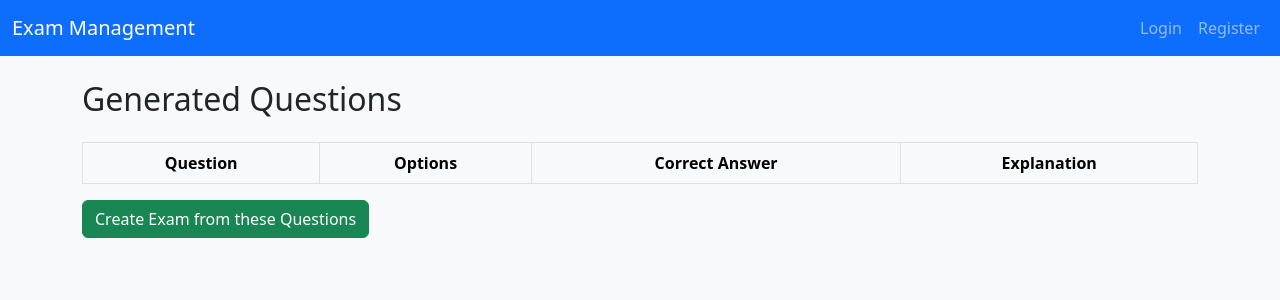
After one commit to sooraj46/AI_Exam_Generator, a Flask app: template app/templates/conductor/view_questions.html in a window 1280 px wide. The commit adds this page. Shown: the top 300 px of the page. Run offline with Flask 3, Linux system fonts and the light colour scheme; the template is opened without the code that fills it, so the values that code supplies are empty.

Commit message:
File upload and question generation

```diff
--- a/app/__init__.py
+++ b/app/__init__.py
@@ -1,3 +1,4 @@
+import os
 from flask import Flask
 from .models import db, bcrypt, User
 from flask_migrate import Migrate
@@ -17,6 +18,9 @@ def create_app(config_name='default'):
     migrate = Migrate(app, db)
     jwt = JWTManager(app)
 
+    if not os.path.exists(app.config['UPLOAD_FOLDER']):
+        os.makedirs(app.config['UPLOAD_FOLDER'])
+
     # Register blueprints
     app.register_blueprint(auth_bp)
     app.register_blueprint(admin_bp, url_prefix='/admin')
--- a/app/routes/conductor.py
+++ b/app/routes/conductor.py
@@ -1,10 +1,35 @@
-import bcrypt
-from flask import Blueprint, request, render_template, flash, redirect, url_for
+import json
+import os
+from flask_bcrypt import Bcrypt
+from flask import Blueprint, current_app, request, render_template, flash, redirect, url_for
 from flask_jwt_extended import jwt_required, get_jwt_identity
-from ..models import db, User, Group, Role
+from ..models import Document, Question, db, User, Group, Role
 from ..utils.decorators import roles_required
+import google.generativeai as genai
+from werkzeug.utils import secure_filename
+from typing_extensions import TypedDict, List
 
+bcrypt = Bcrypt()
 conductor_bp = Blueprint('conductor', __name__, template_folder='../templates/conductor')
+
+# Configure Gemini AI
+genai.configure(api_key=os.environ.get("GEMINI_API_KEY"))
+
+# Allowed file extensions
+ALLOWED_EXTENSIONS = {'pdf'}
+
+class Question(TypedDict):
+    question: str
+    options: List[str]
+    correct_answer: str
+    explanation: str
+
+class MCQGeneratorOutput(TypedDict):
+    questions: List[Question]
+
+def allowed_file(filename):
+    """Check if the file has an allowed extension."""
+    return '.' in filename and filename.rsplit('.', 1)[1].lower() in ALLOWED_EXTENSIONS
 
 @conductor_bp.route('/manage-exam-takers', methods=['GET', 'POST'])
 @jwt_required()
@@ -20,14 +45,14 @@ def manage_exam_takers():
             flash('Username already exists.', 'danger')
             return redirect(url_for('conductor.manage_exam_takers'))
 
-        hashed_password = bcrypt.generate_password_hash(password).decode('utf-8')
         exam_taker_role = Role.query.filter_by(name='ExamTaker').first()
 
         if not exam_taker_role:
             flash('Exam Taker role not found.', 'danger')
             return redirect(url_for('conductor.manage_exam_takers'))
 
-        new_exam_taker = User(username=username, email=email, password=hashed_password)
+        new_exam_taker = User(username=username, email=email)
+        new_exam_taker.set_password(password)
         new_exam_taker.roles.append(exam_taker_role)
         db.session.add(new_exam_taker)
         db.session.commit()
@@ -102,3 +127,125 @@ def toggle_access():
     else:
         flash('Group not found.', 'danger')
     return redirect(url_for('conductor.manage_groups'))
+
+@conductor_bp.route('/delete-group/<int:group_id>', methods=['POST'])
+@jwt_required()
+@roles_required('ExamConductor')
+def delete_group(group_id):
+    group_to_delete = Group.query.get_or_404(group_id)
+
+    db.session.delete(group_to_delete)
+    db.session.commit()
+    flash(f'Group {group_to_delete.name} has been deleted successfully.', 'success')
+
+@conductor_bp.route('/upload-document', methods=['GET', 'POST'])
+@jwt_required()
+@roles_required('ExamConductor')
+def upload_document():
+    if request.method == 'POST':
+        file = request.files.get('file')
+        if file and allowed_file(file.filename):
+            filename = secure_filename(file.filename)
+            user_id = get_jwt_identity()
+            filepath = os.path.join(current_app.config['UPLOAD_FOLDER'], f"{user_id}_{filename}")
+            file.save(filepath)
+
+            # Save the document in the database
+            document = Document(filename=filename, filepath=filepath, owner_id=user_id)
+            db.session.add(document)
+            db.session.commit()
+
+            flash('File uploaded successfully!', 'success')
+        else:
+            flash('Invalid file type. Please upload a PDF file.', 'danger')
+
+    uploaded_documents = Document.query.filter_by(owner_id=get_jwt_identity()).all()
+    return render_template('conductor/upload_document.html' , documents=uploaded_documents)
+
+@conductor_bp.route('/generate-questions/<int:document_id>', methods=['GET', 'POST'])
+@jwt_required()
+@roles_required('ExamConductor')
+def generate_questions(document_id):
+    document = Document.query.get_or_404(document_id)
+    user_id = get_jwt_identity()
+    if document.owner_id != user_id:
+        flash('You do not have permission to access this document.', 'danger')
+        return redirect(url_for('conductor.upload_document'))
+
+    # Generate questions using Gemini AI
+    try:
+        # Prepare the prompt
+        prompt = f"""
+        Based on the following content, generate 10 multiple-choice questions in JSON format.
+        Each question should include:
+        - "question": The question text.
+        - "options": An array of four options.
+        - "correct_answer": The correct option.
+        - "explanation": A brief explanation.
+        """
+        myfile = genai.upload_file(path= document.filepath)
+        model = genai.GenerativeModel(model_name="gemini-1.5-flash")
+        response = model.generate_content([myfile , prompt],generation_config=genai.GenerationConfig(response_mime_type="application/json", response_schema= MCQGeneratorOutput ))
+
+        generated_text = response.text
+
+        # Parse the generated text to extract questions
+        questions = parse_generated_questions(generated_text, document)
+
+        db.session.add_all(questions)
+        db.session.commit()
+
+        flash('Questions generated successfully!', 'success')
+        return render_template('conductor/view_questions.html', questions=questions)
+    except Exception as e:
+        flash(f'Error generating questions: {e}', 'danger')
+        return redirect(url_for('conductor.upload_document'))
+
+def parse_generated_questions(generated_text, document):
+    """
+    Parse the generated text (in JSON format) to extract questions.
+    """
+    try:
+        questions_data = json.loads(generated_text.replace('\n', ''))
+        questions = []
+        for q in questions_data.questions:
+            question = Question(
+                question_text=q['question'],
+                options=q['options'],
+                correct_answer=q['correct_answer'],
+                explanation=q.get('explanation', ''),
+                document=document
+            )
+            questions.append(question)
+        return questions
+    except json.JSONDecodeError as e:
+        flash('Error parsing generated questions. Please ensure the AI output is in valid JSON format.', 'danger')
+        return []
+
+@conductor_bp.route('/delete_document/<int:document_id>', methods=['POST'])
+@jwt_required()
+@roles_required('ExamConductor')
+def delete_document(document_id):
+    # Fetch the document from the database
+    document = Document.query.get_or_404(document_id)
+
+    # Ensure the logged-in user is the owner of the document
+    user_id = get_jwt_identity()
+    if document.owner_id != user_id:
+        flash('You do not have permission to delete this document.', 'danger')
+        return redirect(url_for('conductor.upload_document'))
+
+    # Try to remove the file from the filesystem
+    try:
+        if os.path.exists(document.filepath):
+            os.remove(document.filepath)
+    except Exception as e:
+        flash(f"Error deleting file from filesystem: {e}", 'danger')
+        return redirect(url_for('conductor.upload_document'))
+
+    # Remove the document entry from the database
+    db.session.delete(document)
+    db.session.commit()
+
+    flash('Document has been successfully deleted.', 'success')
+    return redirect(url_for('conductor.upload_document'))
--- a/app/templates/conductor/manage_groups.html
+++ b/app/templates/conductor/manage_groups.html
@@ -36,7 +36,7 @@
             </td>
             <td>
                 <!-- Toggle Access Button -->
-                <form method="POST" action="{{ url_for('conductor.toggle_access') }}" style="display:inline;">
+                <form method="POST" action="{{ url_for('conductor.toggle_access') }}" style="display:inline; background: none; border: none; padding: 0; margin: 0;">
                     <input type="hidden" name="group_id" value="{{ group.id }}">
                     {% if group.access %}
                         <button type="submit" class="btn btn-sm btn-warning">Revoke Access</button>
@@ -45,9 +45,9 @@
                     {% endif %}
                 </form>
                 <!-- Delete Group Button -->
-                <form method="POST" action="{{ url_for('conductor.delete_group') }}" style="display:inline;">
+                <form method="POST" action="{{ url_for('conductor.delete_group' , group_id=group.id) }}" style="display:inline; background: none; border: none; padding: 0; margin: 0;">
                     <input type="hidden" name="group_id" value="{{ group.id }}">
-                    <button type="submit" class="btn btn-sm btn-danger btn-delete">Delete</button>
+                    <button type="submit" class="btn btn-sm btn-danger btn-delete" style="background-color: #dc3545; border: none; color: white; padding: 5px 15px;">Delete</button>
                 </form>
             </td>
         </tr>
--- /dev/null
+++ b/app/templates/conductor/view_questions.html
@@ -0,0 +1,39 @@
+{% extends "layouts/base.html" %}
+
+{% block content %}
+<h2 class="mb-4">Generated Questions</h2>
+
+<!-- Questions Table -->
+<table class="table table-bordered table-hover">
+    <thead class="table-light">
+        <tr>
+            <th scope="col">Question</th>
+            <th scope="col">Options</th>
+            <th scope="col">Correct Answer</th>
+            <th scope="col">Explanation</th>
+        </tr>
+    </thead>
+    <tbody>
+        {% for question in questions %}
+        <tr>
+            <td>{{ question.question_text }}</td>
+            <td>
+                <ul style="list-style-type: none; padding-left: 0;">
+                    {% for option in question.options %}
+                    <li>{{ option }}</li>
+                    {% endfor %}
+                </ul>
+            </td>
+            <td>{{ question.correct_answer }}</td>
+            <td>{{ question.explanation }}</td>
+        </tr>
+        {% endfor %}
+    </tbody>
+</table>
+
+<!-- Button to Create Exam from Questions -->
+<a href="{{ url_for('conductor.create_exam', document_id=document.id) }}" class="btn btn-success">
+    Create Exam from these Questions
+</a>
+
+{% endblock %}
--- a/app/templates/layouts/base.html
+++ b/app/templates/layouts/base.html
@@ -34,6 +34,9 @@
                             </li>
                             <li class="nav-item">
                                 <a class="nav-link" href="{{ url_for('conductor.manage_exam_takers') }}">Manage Exam Takers</a>
+                            </li>
+                            <li class="nav-item">
+                                <a class="nav-link" href="{{ url_for('conductor.upload_document') }}">Upload Documents</a>
                             </li>
                         {% endif %}
                         <li class="nav-item">
--- a/config.py
+++ b/config.py
@@ -12,6 +12,9 @@ class Config:
     JWT_COOKIE_SECURE = False  # Set to True in production (requires HTTPS)
     JWT_ACCESS_COOKIE_NAME = 'access_token_cookie'
     JWT_COOKIE_SAMESITE = 'Lax'
+    UPLOAD_FOLDER = os.path.join(os.path.abspath(os.path.dirname(__file__)), 'uploads')
+    MAX_CONTENT_LENGTH = 20 * 1024 * 1024  # 20MB upload limit
+    ALLOWED_EXTENSIONS = {'pdf'}
 
 class DevelopmentConfig(Config):
     DEBUG = True
```
Also changed, not shown: app/models.py (+19 -0 lines), app/templates/conductor/upload_document.html (added, +63 -0 lines), app/utils/helpers.py (+27 -0 lines), migrations/versions/812fc0ad70ea_add_document_and_question_models.py (added, +47 -0 lines), 1 other file.
